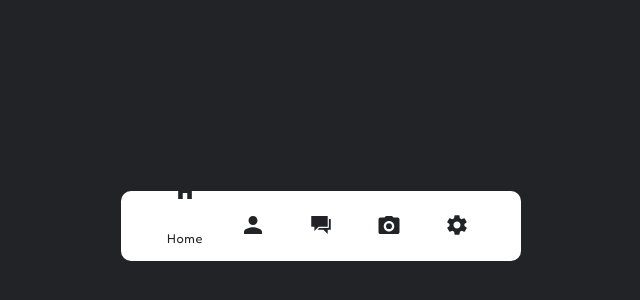
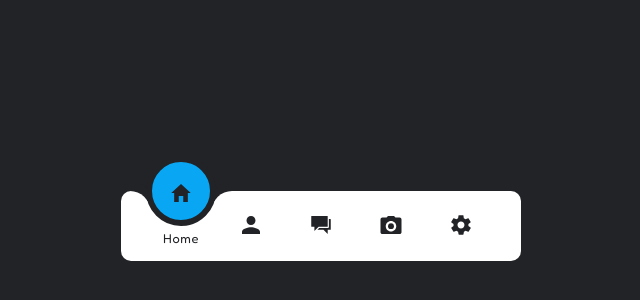
Before and after one commit to Anggaysm/nav-menu-cool, a plain HTML site: page index.html in a window 1280 px wide. Shown: the part 174-474 px from the top of the page, without its empty margins (319-959 px from the left). Drawn offline with nearby package versions, Linux system fonts and the light colour scheme.

Commit message:
finished

```diff
--- a/index.html
+++ b/index.html
@@ -47,6 +47,14 @@
         <div class="indicator"></div>
       </ul>
     </div>
+    <script>
+      const list = document.querySelectorAll(".list");
+      function activeLink() {
+        list.forEach((item) => item.classList.remove("active"));
+        this.classList.add("active");
+      }
+      list.forEach((item) => item.addEventListener("click", activeLink));
+    </script>
     <script src="https://unpkg.com/ionicons@4.5.10-0/dist/ionicons.js"></script>
   </body>
 </html>
--- a/style.css
+++ b/style.css
@@ -32,7 +32,7 @@ body {
 
 .navigation ul {
   display: flex;
-  width: 340px;
+  width: 350px;
 }
 
 .navigation ul li {
@@ -65,7 +65,7 @@ body {
 }
 
 .navigation ul li.active a .icon {
-  transform: translateY(-35px);
+  transform: translateY(-32px);
 }
 
 .navigation ul li a .text {
@@ -83,3 +83,54 @@ body {
   opacity: 1;
   transform: translateY(10px);
 }
+
+.indicator {
+  position: absolute;
+  top: -50%;
+  width: 70px;
+  height: 70px;
+  background: #09a6f3;
+  transition: 0.5s;
+  border-radius: 100%;
+  border: 6px solid var(--clr);
+}
+
+.indicator::before {
+  content: "";
+  position: absolute;
+  top: 50%;
+  left: -22px;
+  width: 20px;
+  height: 20px;
+  background: transparent;
+  border-top-right-radius: 20px;
+  box-shadow: 1px -10px 0 0 var(--clr);
+}
+
+.indicator::after {
+  content: "";
+  position: absolute;
+  top: 50%;
+  right: -22px;
+  width: 20px;
+  height: 20px;
+  background: transparent;
+  border-top-left-radius: 20px;
+  box-shadow: 0px -10px 0 0 var(--clr);
+}
+
+.navigation ul li:nth-child(1).active ~ .indicator {
+  transform: translateX(calc(70px * 0));
+}
+.navigation ul li:nth-child(2).active ~ .indicator {
+  transform: translateX(calc(70px * 1));
+}
+.navigation ul li:nth-child(3).active ~ .indicator {
+  transform: translateX(calc(70px * 2));
+}
+.navigation ul li:nth-child(4).active ~ .indicator {
+  transform: translateX(calc(70px * 3));
+}
+.navigation ul li:nth-child(5).active ~ .indicator {
+  transform: translateX(calc(70px * 4));
+}
```
